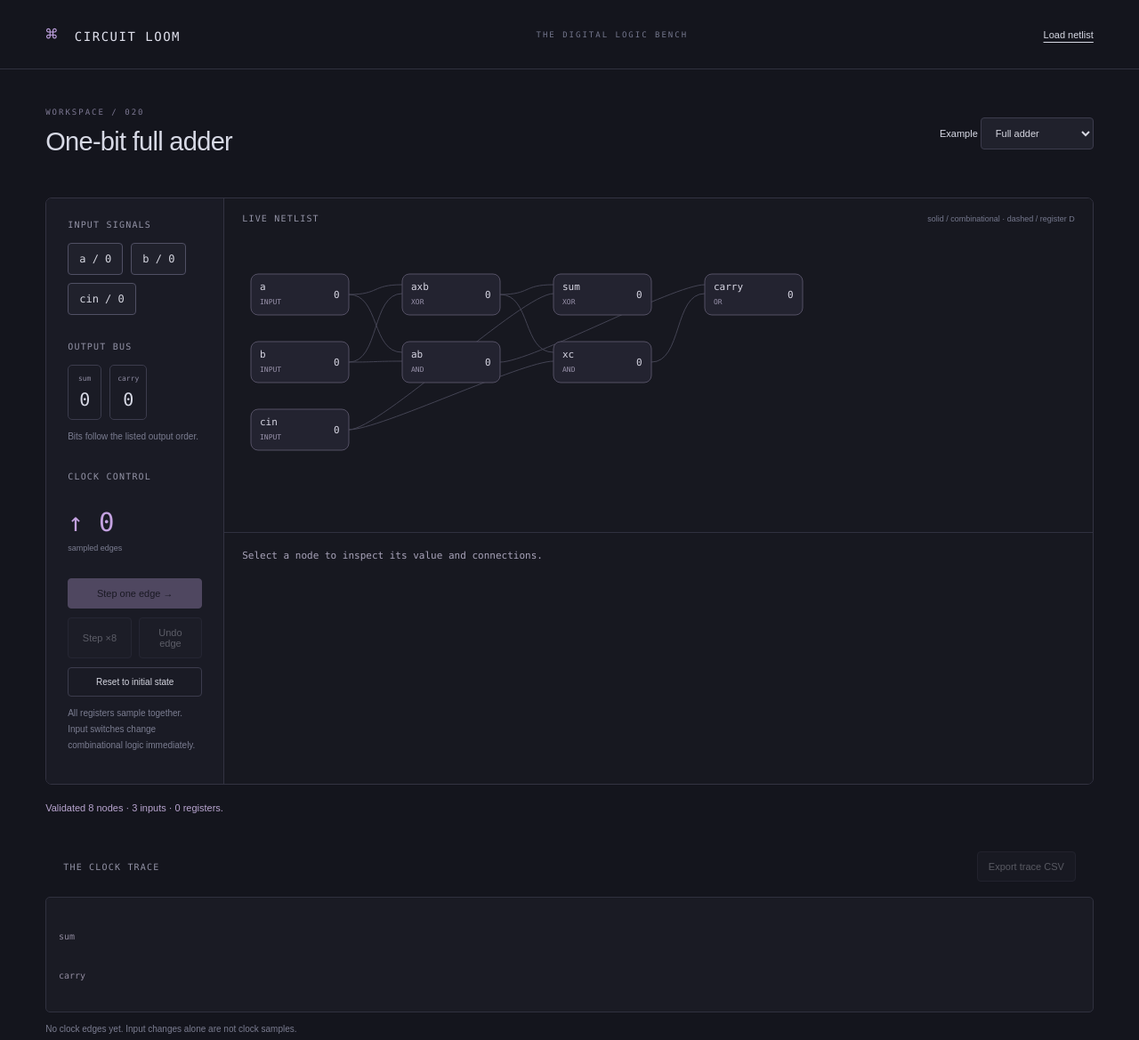
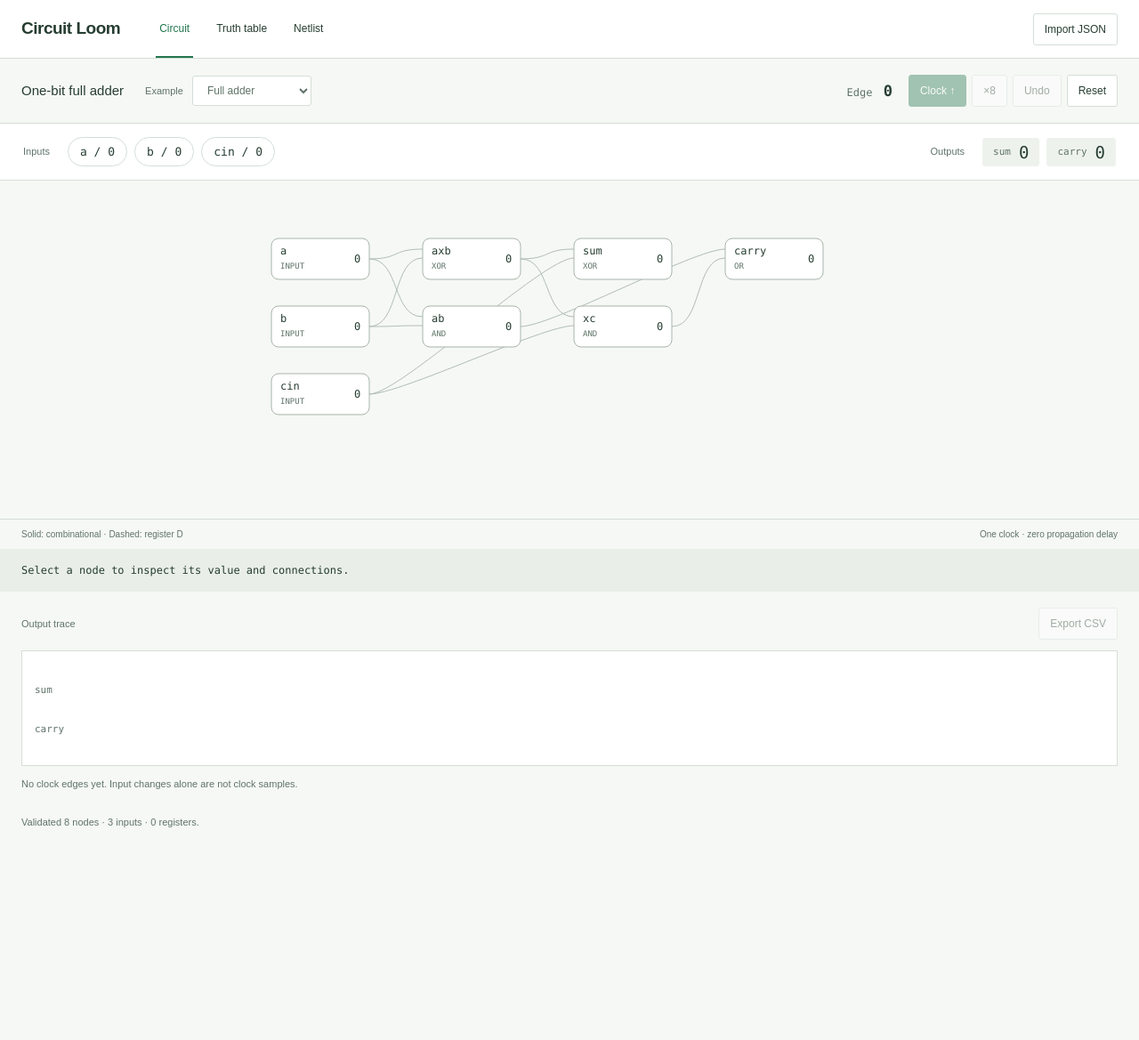
Before and after one commit to Michaelhoang8/circuit-loom, a website with bundled scripts: page index.html in a window 1280 px wide. Shown: the top 1169 px of the page at 89% size. After the commit the page ends 947 px from the top, so only its background shows below. Built offline with nearby package versions, Linux system fonts and the light colour scheme.

Commit message:
Rebuild logic bench around circuit signals and clock trace

```diff
--- a/app.js
+++ b/app.js
@@ -27,6 +27,16 @@ function svg(tag, attrs, text) {
   if (text !== undefined) n.textContent = text;
   return n;
 }
+function showView(view) {
+  for (const name of ['circuit', 'truth', 'netlist']) {
+    $(name + '-view').hidden = name !== view;
+    document
+      .querySelector(`[data-view="${name}"]`)
+      .setAttribute('aria-pressed', String(name === view));
+  }
+}
+for (const button of document.querySelectorAll('[data-view]'))
+  button.addEventListener('click', () => showView(button.dataset.view));
 function status(text) {
   $('status').textContent = text;
 }
@@ -41,12 +51,15 @@ function load(source) {
   $('title').textContent = circuit.name;
   $('editor').value = JSON.stringify(serialize(circuit), null, 2);
   render();
+  showView('circuit');
   status(
     `Validated ${circuit.nodes.length} nodes · ${circuit.inputs.length} inputs · ${circuit.registers.length} registers.`,
   );
 }
 function inspect(id, values) {
   selected = id;
+  for (const node of $('graph').querySelectorAll('.node'))
+    node.classList.toggle('selected', node.dataset.node === id);
   const n = circuit.nodes.find((n) => n.id === id),
     fanout = circuit.nodes
       .filter((node) => (node.inputs || []).includes(id))
@@ -82,7 +95,7 @@ function graph(values) {
       const path = svg('path', {
         d: `M ${startX} ${startY} C ${startX + 35} ${startY}, ${endX - 35} ${endY}, ${endX} ${endY}`,
         fill: 'none',
-        stroke: values[dep] ? '#b99a5b' : '#444454',
+        stroke: values[dep] ? '#26885f' : '#b0bdb6',
         'stroke-width': values[dep] ? 2 : 1,
         'stroke-dasharray': n.type === 'dff' ? '4 4' : 'none',
         class: 'wire',
@@ -94,6 +107,7 @@ function graph(values) {
     const p = positions.get(n.id),
       group = svg('g', {
         class: 'node',
+        'data-node': n.id,
         role: 'button',
         tabindex: 0,
         'aria-label': `Inspect ${n.id}, ${n.type}, value ${values[n.id]}`,
@@ -105,8 +119,8 @@ function graph(values) {
         width: 110,
         height: 46,
         rx: n.type === 'dff' ? 2 : 8,
-        fill: values[n.id] ? '#322c23' : '#232330',
-        stroke: values[n.id] ? '#ad9159' : '#545064',
+        fill: values[n.id] ? '#e1f1e7' : '#ffffff',
+        stroke: values[n.id] ? '#26885f' : '#a7b5ac',
       }),
       svg('text', { x: p.x + 10, y: p.y + 18 }, n.id),
       svg('text', { x: p.x + 10, y: p.y + 34, class: 'kind' }, n.type.toUpperCase()),
@@ -143,7 +157,7 @@ function wave() {
         y1: 22,
         x2: left + i * cell,
         y2: height,
-        stroke: '#2e2d3c',
+        stroke: '#dce4df',
       }),
     );
   });
@@ -159,7 +173,7 @@ function wave() {
       path += ` L ${x} ${y + (previous ? 0 : 20)} L ${x} ${y + (value ? 0 : 20)} L ${x + cell} ${y + (value ? 0 : 20)}`;
       previous = value;
     }
-    frag.append(svg('path', { d: path, fill: 'none', stroke: '#c2a0e0', 'stroke-width': 2 }));
+    frag.append(svg('path', { d: path, fill: 'none', stroke: '#26885f', 'stroke-width': 2 }));
   });
   canvas.replaceChildren(frag);
   $('trace-info').textContent = trace.length
@@ -197,10 +211,12 @@ function truth() {
     : 'Combinational truth table over every input assignment.';
 }
 function render() {
+  const focusedInput = document.activeElement?.getAttribute('data-input');
   const current = evaluate(circuit, inputs, state);
   $('inputs').replaceChildren(
     ...circuit.inputs.map((id) => {
       const button = el('button', `${id} / ${inputs[id]}`);
+      button.dataset.input = id;
       button.setAttribute('aria-label', `Toggle input ${id}`);
       button.setAttribute('aria-pressed', String(inputs[id] === 1));
       button.addEventListener('click', () => {
@@ -212,6 +228,10 @@ function render() {
       return button;
     }),
   );
+  if (focusedInput)
+    [...$('inputs').children]
+      .find((button) => button.dataset.input === focusedInput)
+      ?.focus({ preventScroll: true });
   if (!circuit.inputs.length) $('inputs').append(el('p', 'No external inputs.'));
   $('outputs').replaceChildren(
     ...circuit.outputs.map((id) => {
--- a/index.html
+++ b/index.html
@@ -8,17 +8,18 @@
   </head>
   <body>
     <header>
-      <a href="#" class="brand"><span>⌘</span> CIRCUIT LOOM</a
-      ><span class="subtitle">THE DIGITAL LOGIC BENCH</span
-      ><label class="file">Load netlist<input id="file" type="file" accept=".json" /></label>
+      <h1>Circuit Loom</h1>
+      <nav aria-label="Workspace">
+        <button data-view="circuit" aria-pressed="true">Circuit</button
+        ><button data-view="truth" aria-pressed="false">Truth table</button
+        ><button data-view="netlist" aria-pressed="false">Netlist</button>
+      </nav>
+      <label class="file">Import JSON<input id="file" type="file" accept=".json" /></label>
     </header>
     <main>
-      <div class="topline">
-        <div>
-          <p class="eyebrow">WORKSPACE / 020</p>
-          <h1 id="title"></h1>
-        </div>
-        <label
+      <div class="toolbar">
+        <h2 id="title"></h2>
+        <label class="example"
           >Example
           <select id="example">
             <option value="adder">Full adder</option>
@@ -26,52 +27,44 @@
             <option value="counter">Enabled counter</option>
           </select></label
         >
+        <div class="clock-tools">
+          <span class="clock">Edge <b id="edge">0</b></span
+          ><button id="tick" class="primary">Clock ↑</button><button id="eight">×8</button
+          ><button id="undo">Undo</button><button id="reset">Reset</button>
         </div>
-      <div class="bench">
-        <aside>
-          <h2>INPUT SIGNALS</h2>
+      </div>
+      <section id="circuit-view">
+        <div class="signals">
+          <div class="signal-group">
+            <h3>Inputs</h3>
             <div id="inputs"></div>
-          <h2>OUTPUT BUS</h2>
+          </div>
+          <div class="signal-group">
+            <h3>Outputs</h3>
             <div id="outputs"></div>
-          <p class="hint">Bits follow the listed output order.</p>
-          <h2>CLOCK CONTROL</h2>
-          <p class="clock">↑ <span id="edge">0</span><small>sampled edges</small></p>
-          <button id="tick" class="primary">Step one edge →</button>
-          <div class="pair">
-            <button id="eight">Step ×8</button><button id="undo">Undo edge</button>
           </div>
-          <button id="reset" class="reset">Reset to initial state</button>
-          <p class="hint">
-            All registers sample together. Input switches change combinational logic immediately.
-          </p>
-        </aside>
-        <section class="circuit-panel">
-          <div class="panel-head">
-            <h2>LIVE NETLIST</h2>
-            <span>solid / combinational · dashed / register D</span>
         </div>
         <div class="graph-scroll">
           <svg id="graph" role="group" aria-label="Circuit logic graph"></svg>
         </div>
-          <div id="inspector" class="inspector">
-            Select a node to inspect its value and connections.
+        <div class="graph-caption">
+          <span>Solid: combinational · Dashed: register D</span
+          ><span>One clock · zero propagation delay</span>
         </div>
-        </section>
-      </div>
-      <p id="status" role="status" aria-live="polite"></p>
-      <section>
+        <div id="inspector" class="inspector"></div>
+        <section class="trace">
           <div class="panel-head">
-          <h2>THE CLOCK TRACE</h2>
-          <button id="csv">Export trace CSV</button>
+            <h3>Output trace</h3>
+            <button id="csv">Export CSV</button>
           </div>
           <div class="wave-scroll">
             <svg id="wave" role="img" aria-label="Output waveforms after sampled clock edges"></svg>
           </div>
           <p id="trace-info" class="hint"></p>
         </section>
-      <div class="lower">
-        <details>
-          <summary>Truth table / current register state</summary>
+      </section>
+      <section id="truth-view" class="document-view" hidden>
+        <h2>Truth table</h2>
         <p id="truth-state" class="hint"></p>
         <div class="table-scroll">
           <table>
@@ -80,12 +73,12 @@
           </table>
         </div>
         <button id="truth-export">Export truth table JSON</button>
-        </details>
-        <details>
-          <summary>Edit the circuit / JSON netlist</summary>
+      </section>
+      <section id="netlist-view" class="document-view" hidden>
+        <h2>Netlist</h2>
         <p class="hint">
-            Types: input, const, not, and, or, xor, mux, dff. Mux inputs: [select, when0, when1].
-            DFF: one input plus initial bit. Applying a netlist resets the clock trace.
+          Types: input, const, not, and, or, xor, mux, dff. Mux inputs: [select, when0, when1]. DFF:
+          one input plus initial bit. Applying a netlist resets the clock trace.
         </p>
         <label class="sr-only" for="editor">Circuit netlist JSON</label
         ><textarea id="editor" spellcheck="false"></textarea>
@@ -93,12 +86,8 @@
           <button id="apply" class="primary">Validate & apply</button
           ><button id="save">Save netlist</button>
         </div>
-        </details>
-      </div>
-      <footer>
-        <span>0 / 1 · ONE CLOCK · ZERO PROPAGATION DELAY</span
-        ><span>Logic simulation. No analog timing model.</span>
-      </footer>
+      </section>
+      <p id="status" role="status" aria-live="polite"></p>
     </main>
     <script type="module" src="app.js"></script>
   </body>
--- a/style.css
+++ b/style.css
@@ -1,8 +1,12 @@
 :root {
-  font-family: Arial, sans-serif;
-  color: #d7d9e5;
-  background: #14151d;
-  font-synthesis: none;
+  font:
+    13px/1.5 Arial,
+    sans-serif;
+  color: #263d31;
+  background: #f6f8f5;
+  --line: #d4ded6;
+  --green: #23764e;
+  --muted: #607469;
 }
 * {
   box-sizing: border-box;
@@ -10,39 +14,77 @@
 body {
   margin: 0;
 }
+[hidden] {
+  display: none !important;
+}
+button,
+input,
+select,
+textarea {
+  font: inherit;
+  color: inherit;
+}
+button,
+select,
+.file {
+  background: white;
+  border: 1px solid var(--line);
+  border-radius: 3px;
+  padding: 8px 12px;
+  font-size: 12px;
+  cursor: pointer;
+}
+button:hover,
+.file:hover {
+  background: #e9f0e9;
+}
+button:disabled {
+  opacity: 0.4;
+  cursor: default;
+}
+.primary {
+  background: var(--green);
+  color: white;
+  border-color: var(--green);
+}
+.primary:hover {
+  background: #195c3b;
+}
 header {
   display: flex;
   align-items: center;
-  justify-content: space-between;
-  padding: 26px 4vw;
-  border-bottom: 1px solid #30313e;
+  gap: 40px;
+  padding: 0 24px;
+  border-bottom: 1px solid var(--line);
+  background: white;
+  min-height: 66px;
 }
-.brand {
-  font:
-    14px Consolas,
-    monospace;
-  letter-spacing: 1.5px;
-  color: #e0e1ed;
-  text-decoration: none;
+h1 {
+  font-size: 19px;
+  font-weight: 600;
+  letter-spacing: -0.5px;
+  margin: 0;
 }
-.brand span {
-  color: #c1a3e2;
-  font-size: 22px;
-  margin-right: 8px;
+nav {
+  display: flex;
+  gap: 22px;
+  align-self: stretch;
 }
-.subtitle {
-  font:
-    9px Consolas,
-    monospace;
-  letter-spacing: 2px;
-  color: #73768c;
+nav button {
+  background: transparent;
+  border: 0;
+  border-radius: 0;
+  border-bottom: 2px solid transparent;
+  padding: 0 4px;
+}
+nav [aria-pressed='true'] {
+  border-color: var(--green);
+  color: var(--green);
 }
 .file {
   position: relative;
-  font-size: 11px;
-  text-decoration: underline;
-  text-underline-offset: 4px;
-  cursor: pointer;
+  margin-left: auto;
+  overflow: hidden;
 }
 .file input {
   position: absolute;
@@ -51,301 +93,249 @@ header {
   width: 100%;
   cursor: pointer;
 }
+.file:focus-within {
+  outline: 2px solid var(--green);
+}
 main {
-  max-width: 1440px;
+  max-width: 1600px;
   margin: auto;
-  padding: 0 4vw;
 }
-.topline {
+.toolbar {
+  padding: 18px 24px;
   display: flex;
-  justify-content: space-between;
   align-items: center;
-  margin: 34px 0;
+  gap: 24px;
+  border-bottom: 1px solid var(--line);
+  flex-wrap: wrap;
 }
-.eyebrow {
-  font:
-    9px Consolas,
-    monospace;
-  letter-spacing: 2px;
-  color: #7d7893;
+.toolbar h2 {
+  font-size: 15px;
+  margin: 0;
+  font-weight: 500;
 }
-h1 {
-  font-size: 29px;
-  letter-spacing: -0.7px;
-  font-weight: 400;
-  margin: 12px 0;
-}
-h2 {
-  font:
-    10px Consolas,
-    monospace;
-  letter-spacing: 1.2px;
-  color: #9393a6;
-  font-weight: 400;
-}
-label {
+.example {
+  display: flex;
+  align-items: center;
+  gap: 10px;
+  color: var(--muted);
   font-size: 11px;
 }
-button,
-select {
+.clock-tools {
+  display: flex;
+  align-items: center;
+  gap: 6px;
+  margin-left: auto;
+}
+.clock {
   font:
-    11px Arial,
-    sans-serif;
-  padding: 10px 12px;
-  border-radius: 4px;
-  border: 1px solid #3c3c4d;
-  background: #20212c;
-  color: #d6d7e1;
-  cursor: pointer;
+    12px Consolas,
+    monospace;
+  margin-right: 12px;
+  color: var(--muted);
 }
-button:hover {
-  background: #2d2c3e;
+.clock b {
+  font-size: 17px;
+  color: #263d31;
+  margin-left: 5px;
 }
-button:disabled {
-  opacity: 0.35;
-  cursor: default;
+h3 {
+  font-size: 11px;
+  font-weight: 500;
+  color: var(--muted);
+  margin: 0;
 }
-.bench {
-  display: grid;
-  grid-template-columns: 200px minmax(0, 1fr);
-  border: 1px solid #333342;
-  border-radius: 7px;
-  overflow: hidden;
+.signals {
+  display: flex;
+  align-items: center;
+  justify-content: space-between;
+  gap: 24px;
+  padding: 15px 26px;
+  background: white;
+  border-bottom: 1px solid var(--line);
 }
-aside {
-  padding: 24px;
-  background: #1a1b25;
-  border-right: 1px solid #333342;
+.signal-group {
+  display: flex;
+  align-items: center;
+  gap: 20px;
+  min-width: 0;
 }
-aside h2 {
-  margin: 0 0 15px;
-}
-aside h2:not(:first-child) {
-  margin-top: 30px;
-}
-#inputs {
+#inputs,
+#outputs {
   display: flex;
-  gap: 9px;
+  gap: 8px;
   flex-wrap: wrap;
 }
 #inputs button {
   font:
+    13px Consolas,
+    monospace;
+  min-width: 65px;
+  border-radius: 20px;
+  padding: 8px 13px;
+}
+#inputs [aria-pressed='true'] {
+  background: #dcefe2;
+  border-color: #45966b;
+  color: #19633d;
+}
+.bit {
+  display: flex;
+  align-items: center;
+  gap: 9px;
+  font:
+    19px Consolas,
+    monospace;
+  background: #eef2ed;
+  padding: 5px 12px;
+  border-radius: 3px;
+}
+.bit small {
+  font-size: 11px;
+  color: var(--muted);
+}
+.bit.high {
+  background: #dcefe2;
+  color: #19633d;
+}
+.graph-scroll {
+  overflow: auto;
+  min-height: 380px;
+  max-height: 60svh;
+  display: flex;
+  background-image: radial-gradient(#cad7cd 0.7px, transparent 0.7px);
+  background-size: 18px 18px;
+}
+.graph-scroll svg {
+  display: block;
+  flex: none;
+  margin: auto;
+}
+.graph-scroll text {
+  font:
     12px Consolas,
     monospace;
-  border-color: #505064;
+  fill: #263d31;
 }
-#inputs button[aria-pressed='true'] {
-  color: #f0d79e;
-  background: #3b3325;
-  border-color: #897344;
+.graph-scroll .kind {
+  font-size: 9px;
+  fill: #607469;
 }
-#outputs {
+.node {
+  cursor: pointer;
+}
+.node:hover rect,
+.node:focus rect,
+.node.selected rect {
+  stroke: #175f3b;
+  stroke-width: 2.5px;
+}
+.wire {
+  transition: stroke 0.18s;
+}
+.graph-caption {
   display: flex;
-  gap: 9px;
-  flex-wrap: wrap;
+  justify-content: space-between;
+  gap: 16px;
+  padding: 9px 24px;
+  font-size: 10px;
+  color: var(--muted);
+  border-top: 1px solid var(--line);
 }
-.bit {
-  border: 1px solid #3c3c4d;
-  border-radius: 5px;
-  padding: 10px 8px;
-  min-width: 38px;
-  text-align: center;
+.inspector {
+  min-height: 48px;
+  background: #e9efe8;
+  padding: 14px 24px;
   font:
-    20px Consolas,
+    12px/1.7 Consolas,
     monospace;
+  overflow-wrap: anywhere;
 }
-.bit small {
-  display: block;
-  font-size: 8px;
-  color: #8e8ba1;
-  margin-bottom: 7px;
-}
-.bit.high {
-  color: #e7c689;
-  border-color: #8a7447;
-}
-.hint {
-  font-size: 10px;
-  line-height: 1.8;
-  color: #7b7d91;
-}
-.clock {
-  font:
-    29px Consolas,
-    monospace;
-  color: #c4a2e1;
-}
-.clock small {
-  display: block;
-  font:
-    9px Arial,
-    sans-serif;
-  color: #7b7d91;
-  margin-top: 7px;
-}
-.primary {
-  background: #b39acf;
-  color: #19141e;
-  border-color: #b39acf;
-}
-.primary:hover {
-  background: #c6acdf;
-}
-aside > .primary {
-  width: 100%;
-}
-.pair {
-  display: flex;
-  gap: 8px;
-  margin: 10px 0;
-}
-.pair > * {
-  flex: 1;
-}
-.reset {
-  width: 100%;
-  font-size: 10px;
-  background: transparent;
+.trace {
+  padding: 18px 24px 0;
 }
 .panel-head {
   display: flex;
   align-items: center;
   justify-content: space-between;
-  padding: 17px 20px;
-  gap: 16px;
-}
-.panel-head h2 {
-  margin: 0;
-}
-.panel-head span {
-  font-size: 9px;
-  color: #75788d;
-}
-.circuit-panel {
-  min-width: 0;
-  background: #171820;
-}
-.graph-scroll {
-  overflow: auto;
-  max-height: 480px;
-  min-height: 330px;
-  background-image: radial-gradient(#333342 0.7px, transparent 0.7px);
-  background-size: 18px 18px;
-}
-.graph-scroll svg {
-  display: block;
-}
-.graph-scroll text {
-  font:
-    11px Consolas,
-    monospace;
-  fill: #d7d6e3;
-}
-.graph-scroll .kind {
-  font-size: 8px;
-  fill: #9892aa;
-}
-.graph-scroll .node {
-  cursor: pointer;
-}
-.graph-scroll .node:hover rect {
-  stroke: #d4b8ee;
-}
-.wire {
-  transition: stroke 0.18s;
-}
-.inspector {
-  font:
-    11px/1.8 Consolas,
-    monospace;
-  padding: 16px 20px;
-  border-top: 1px solid #30313f;
-  color: #a8a3b9;
-  min-height: 58px;
-}
-#status {
-  font-size: 11px;
-  min-height: 18px;
-  margin: 20px 0;
-  color: #b9a5d0;
+  margin-bottom: 12px;
 }
 .wave-scroll {
   overflow: auto;
-  background: #1a1b24;
-  border: 1px solid #30313f;
-  border-radius: 5px;
+  background: white;
+  border: 1px solid var(--line);
 }
 .wave-scroll svg {
   display: block;
 }
 .wave-scroll text {
+  fill: #607469;
   font:
-    10px Consolas,
+    11px Consolas,
     monospace;
-  fill: #918b9f;
 }
-.lower {
-  display: grid;
-  grid-template-columns: 1fr 1fr;
-  gap: 30px;
-  margin: 30px 0;
+.hint,
+#status {
+  font-size: 11px;
+  line-height: 1.8;
+  color: var(--muted);
 }
-details {
-  border-top: 1px solid #363443;
-  padding-top: 20px;
-  min-width: 0;
+#status {
+  padding: 12px 24px;
+  margin: 0;
 }
-summary {
-  font-size: 12px;
-  cursor: pointer;
-  margin-bottom: 20px;
+.document-view {
+  max-width: 1000px;
+  padding: 28px 24px;
+  margin: auto;
 }
-textarea {
-  width: 100%;
-  min-height: 300px;
-  resize: vertical;
-  background: #1a1b25;
-  border: 1px solid #3c3a4c;
-  color: #c8c2d4;
-  font:
-    11px/1.6 Consolas,
-    monospace;
-  padding: 15px;
-  border-radius: 4px;
+.document-view h2 {
+  font-size: 21px;
+  font-weight: 400;
+  margin: 0 0 20px;
 }
 .table-scroll {
   overflow: auto;
-  max-height: 340px;
-  margin-bottom: 15px;
+  margin: 20px 0;
+  max-height: 65svh;
+  border: 1px solid var(--line);
 }
 table {
   border-collapse: collapse;
   width: 100%;
   font:
-    11px Consolas,
+    13px Consolas,
     monospace;
+  background: white;
 }
 th,
 td {
   text-align: center;
-  padding: 10px;
-  border-bottom: 1px solid #31313f;
+  border-bottom: 1px solid var(--line);
+  padding: 12px 20px;
 }
 th {
-  color: #a89db9;
   font-weight: 400;
+  color: var(--muted);
+  background: #e9efe8;
+  position: sticky;
+  top: 0;
 }
-footer {
+textarea {
+  width: 100%;
+  min-height: 50svh;
+  resize: vertical;
+  padding: 20px;
+  background: white;
+  border: 1px solid var(--line);
+  font:
+    13px/1.7 Consolas,
+    monospace;
+  tab-size: 2;
+}
+.pair {
   display: flex;
-  justify-content: space-between;
-  gap: 20px;
-  padding: 26px 0;
-  border-top: 1px solid #30313f;
-  font:
-    9px Consolas,
-    monospace;
-  letter-spacing: 1px;
-  color: #686a7e;
+  gap: 8px;
+  margin: 14px 0;
 }
 .sr-only {
   position: absolute;
@@ -359,40 +349,73 @@ footer {
   border: 0;
 }
 :focus-visible {
-  outline: 2px solid #c3a0de;
-  outline-offset: 4px;
+  outline: 2px solid #23764e;
+  outline-offset: 3px;
 }
 @media (max-width: 760px) {
-  header .subtitle {
-    display: none;
+  header {
+    padding: 15px 16px 0;
+    flex-wrap: wrap;
+    gap: 15px;
   }
-  .topline {
+  header nav {
+    order: 3;
+    width: 100%;
+    height: 42px;
+  }
+  header h1 {
+    font-size: 18px;
+  }
+  .toolbar {
+    padding: 14px 16px;
+    gap: 12px;
+  }
+  .toolbar h2 {
+    width: 100%;
+  }
+  .example {
+    width: 100%;
+    justify-content: space-between;
+  }
+  .clock-tools {
+    margin-left: 0;
+    flex-wrap: wrap;
+  }
+  .signals {
+    padding: 14px 16px;
     align-items: flex-start;
     flex-direction: column;
-    gap: 15px;
+    gap: 14px;
   }
-  .bench {
-    grid-template-columns: 1fr;
+  .signal-group {
+    gap: 12px;
   }
-  aside {
-    border-right: 0;
-    border-bottom: 1px solid #333342;
+  .signal-group h3 {
+    width: 42px;
+    flex: none;
   }
-  aside > .primary,
-  .reset {
-    max-width: 300px;
+  .graph-scroll {
+    min-height: 330px;
   }
-  .pair {
-    max-width: 400px;
+  .graph-scroll svg {
+    margin: 0;
   }
-  .lower {
-    grid-template-columns: 1fr;
+  .graph-caption {
+    padding: 10px 16px;
+    flex-direction: column;
+    gap: 4px;
   }
-  .panel-head {
-    flex-wrap: wrap;
+  .inspector {
+    padding: 12px 16px;
   }
-  footer {
-    flex-direction: column;
+  .trace {
+    padding: 16px 16px 0;
+  }
+  .document-view {
+    padding: 24px 16px;
+  }
+  #status {
+    padding: 12px 16px;
   }
 }
 @media (prefers-reduced-motion: reduce) {
```
Also changed, not shown: README.md, docs/workbench.png. Lines whose indentation alone changed are shown as unchanged.
